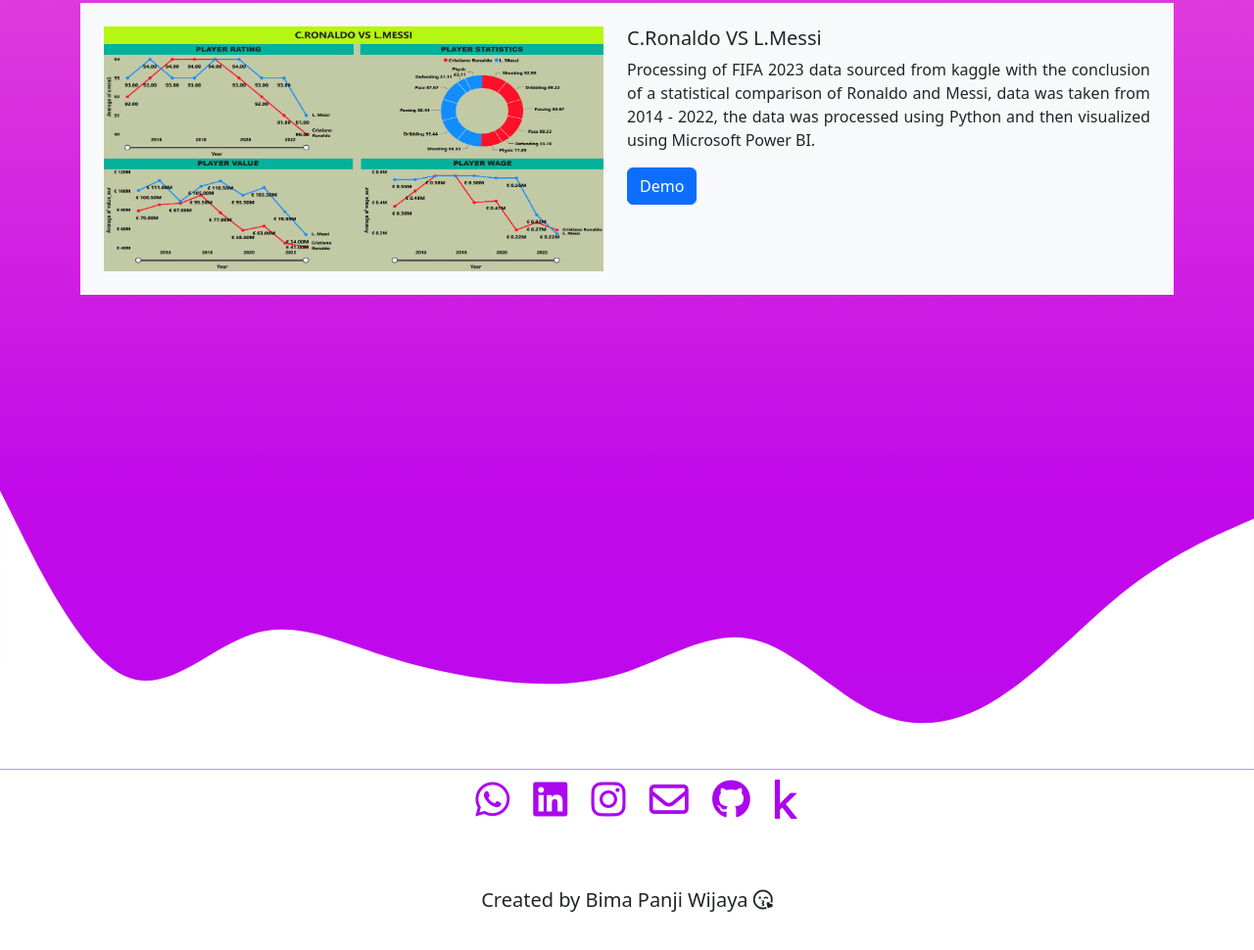
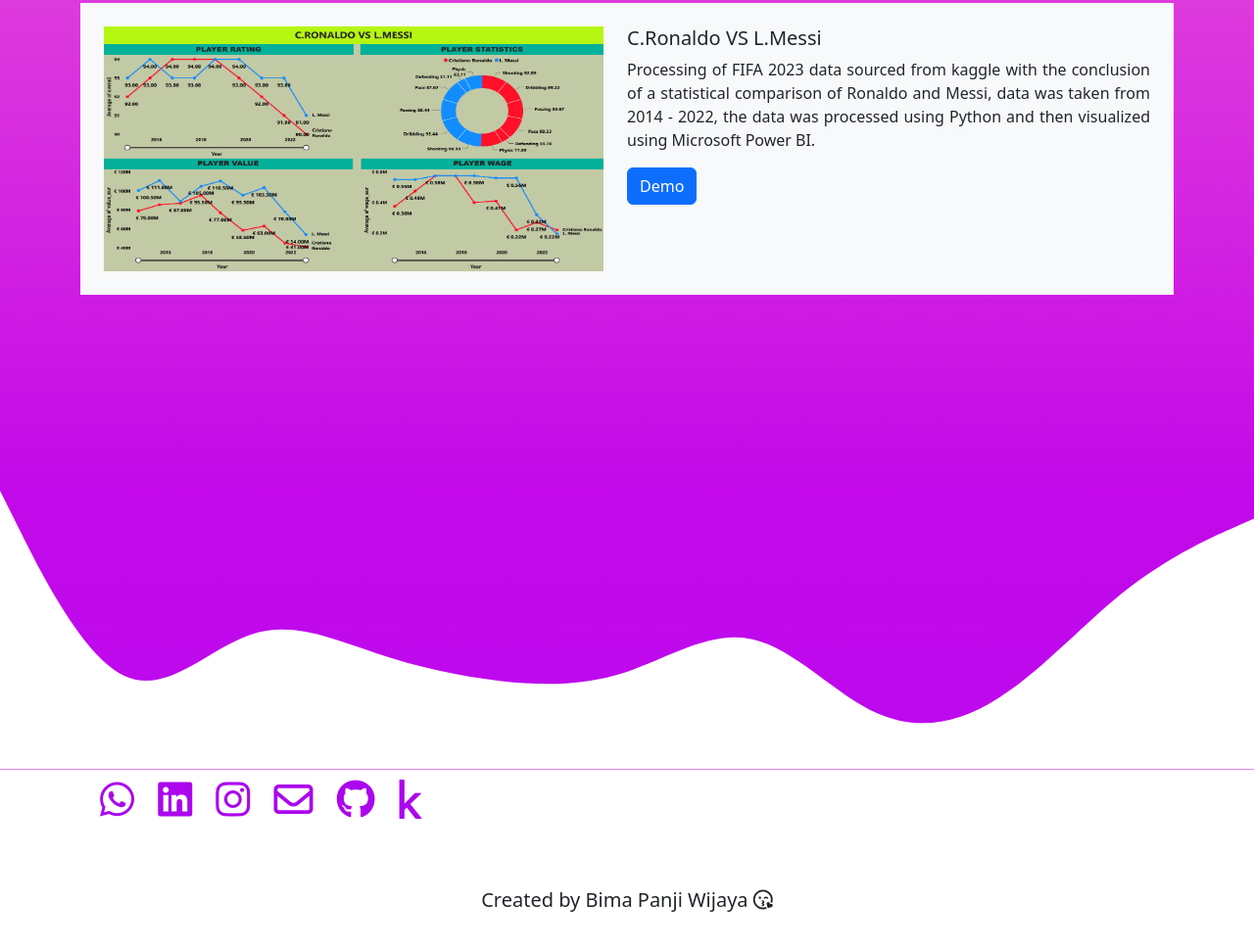
Before and after one commit to BimaPanjiWijaya/bimapanjiwijaya.github.io, a plain HTML site: page index.html in a window 1280 px wide. Shown: the part 3991-4961 px from the top of the page at 98% size. Drawn offline with nearby package versions, Linux system fonts and the light colour scheme.

Commit message:
new update1

```diff
--- a/app.css
+++ b/app.css
@@ -79,7 +79,7 @@
     padding-top: 10px;
 }
 .wha {
-    padding-left: 20px;
+    padding-left: 10px;
 }
 .lin{
     padding-left: 20px;
--- a/index.html
+++ b/index.html
@@ -196,7 +196,7 @@
 <!--COntact Start-->
 <section id="Contact" class="Contact">
   <div class="shadow-lg p-3 mb-5 bg-body rounded" style="display: contents;"></div>
-<div class="container text-center">
+<div class="container">
 <a href="https://wa.link/hgcdxa"><i class="fab fa-whatsapp wha"></i></a>
 <a href="https://www.linkedin.com/in/bima-panji-wijaya-8a44a8218/"><i class="fab fa-linkedin lin"></i></a>
 <a href="https://instagram.com/bimannttarra?igshid=YmMyMTA2M2Y="><i class="fab fa-instagram ins"></i></a>
```
